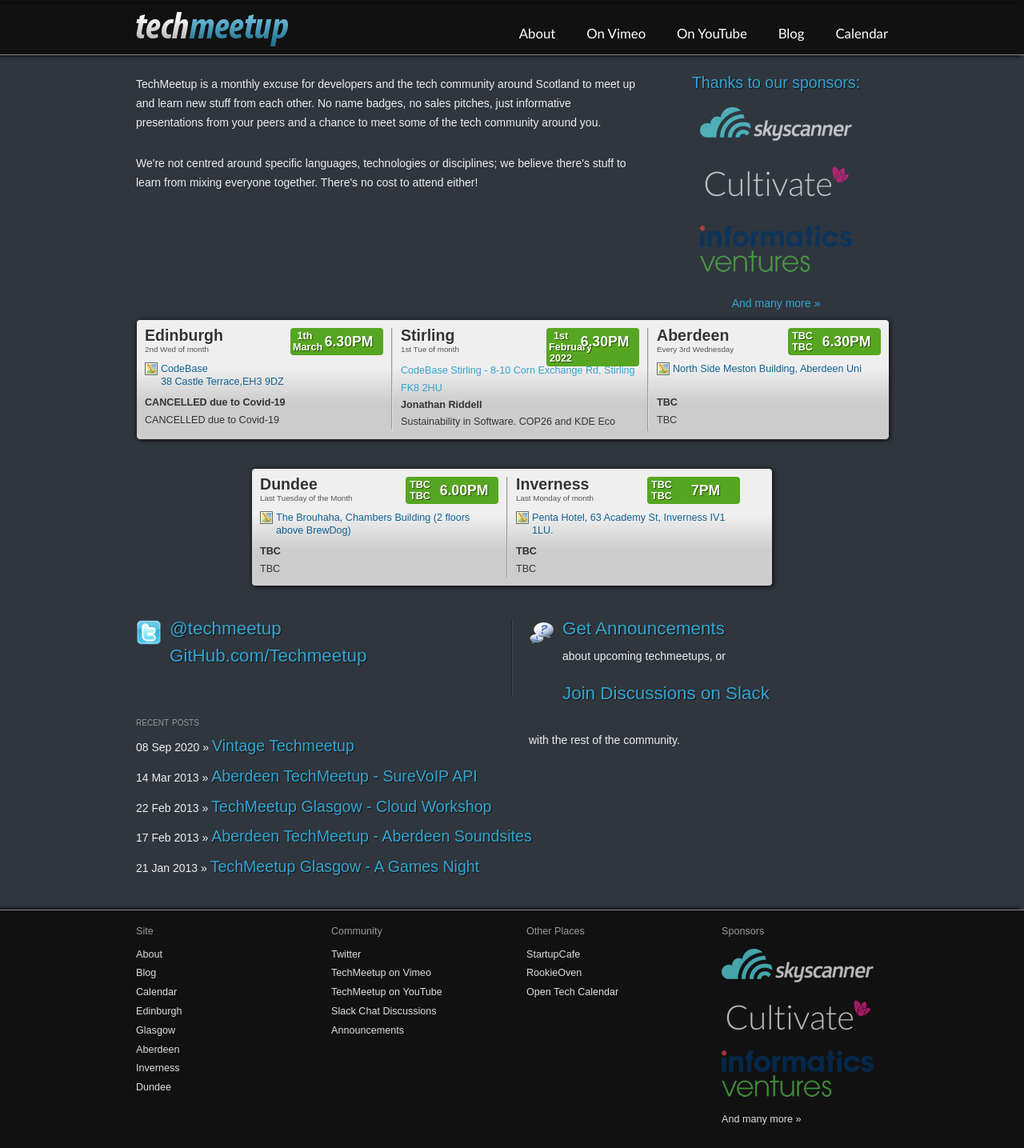
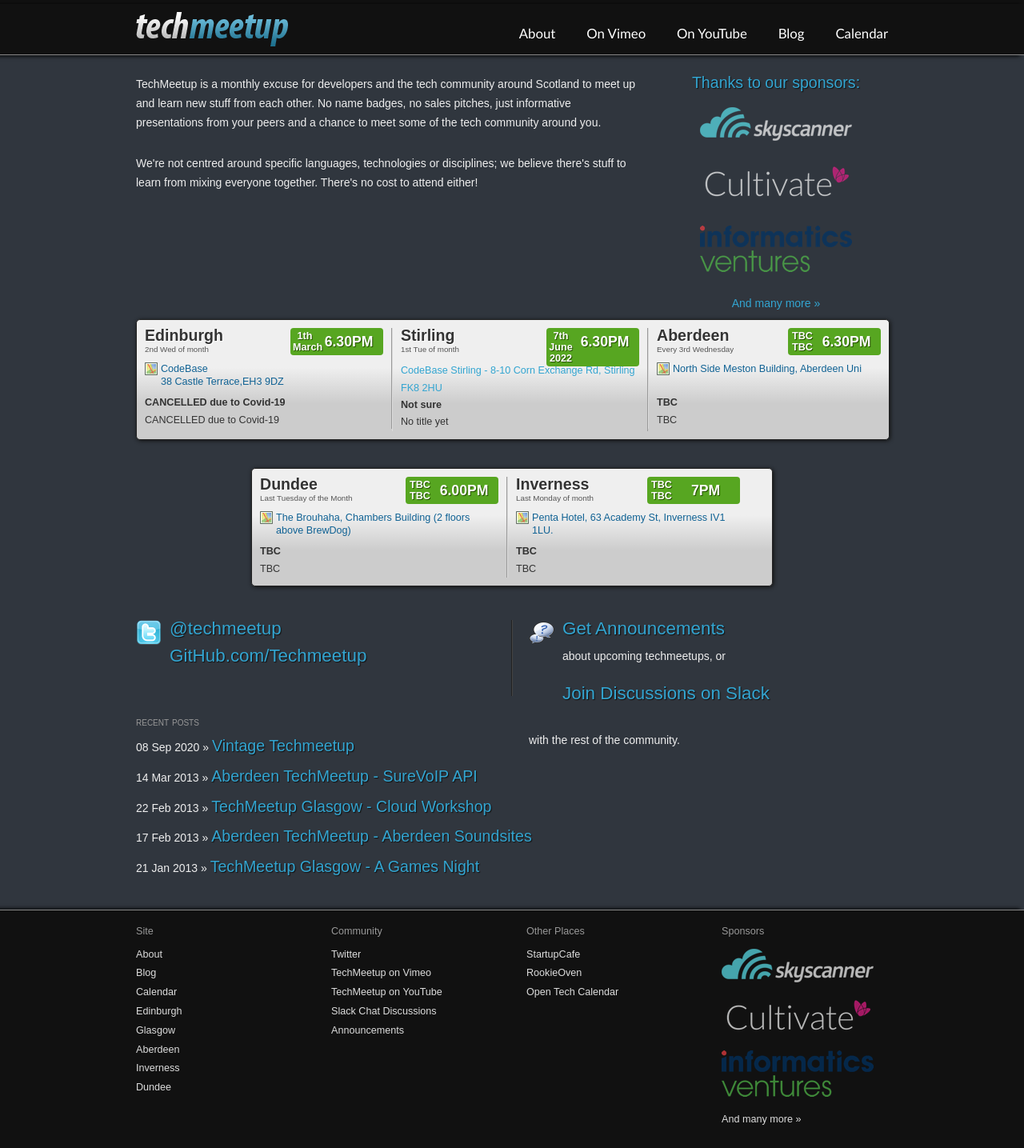
Before and after one commit to techmeetup/techmeetup.co.uk, a Jekyll site: the page built from index.html, in a window 1280 px wide. Shown: the whole page at 80% size. Built offline with Jekyll 4.4.1, drawn with Linux system fonts in a browser that asks for light colours.

Commit message:
updated Stirling for June

```diff
--- a/_data/index.json
+++ b/_data/index.json
@@ -22,12 +22,12 @@
   "stirling": {
     "speakers": [
      {
-        "name": "Jonathan Riddell",
-        "talk": "Sustainability in Software.  COP26 and KDE Eco"
+        "name": "Not sure",
+        "talk": "No title yet"
       }
     ],
-    "day": "1st",
-    "month": "February 2022"
+    "day": "7th",
+    "month": "June 2022"
   },
   "aberdeen": {
     "speakers": [
```
